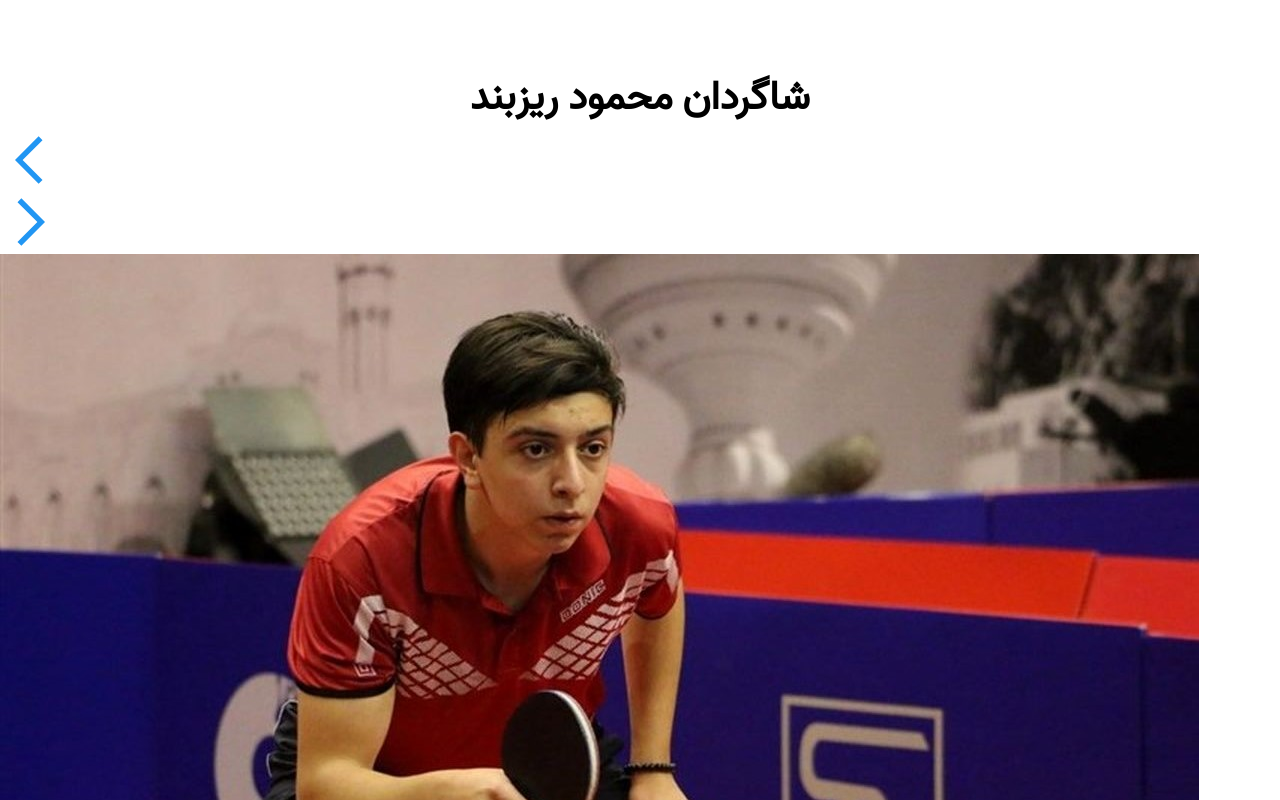
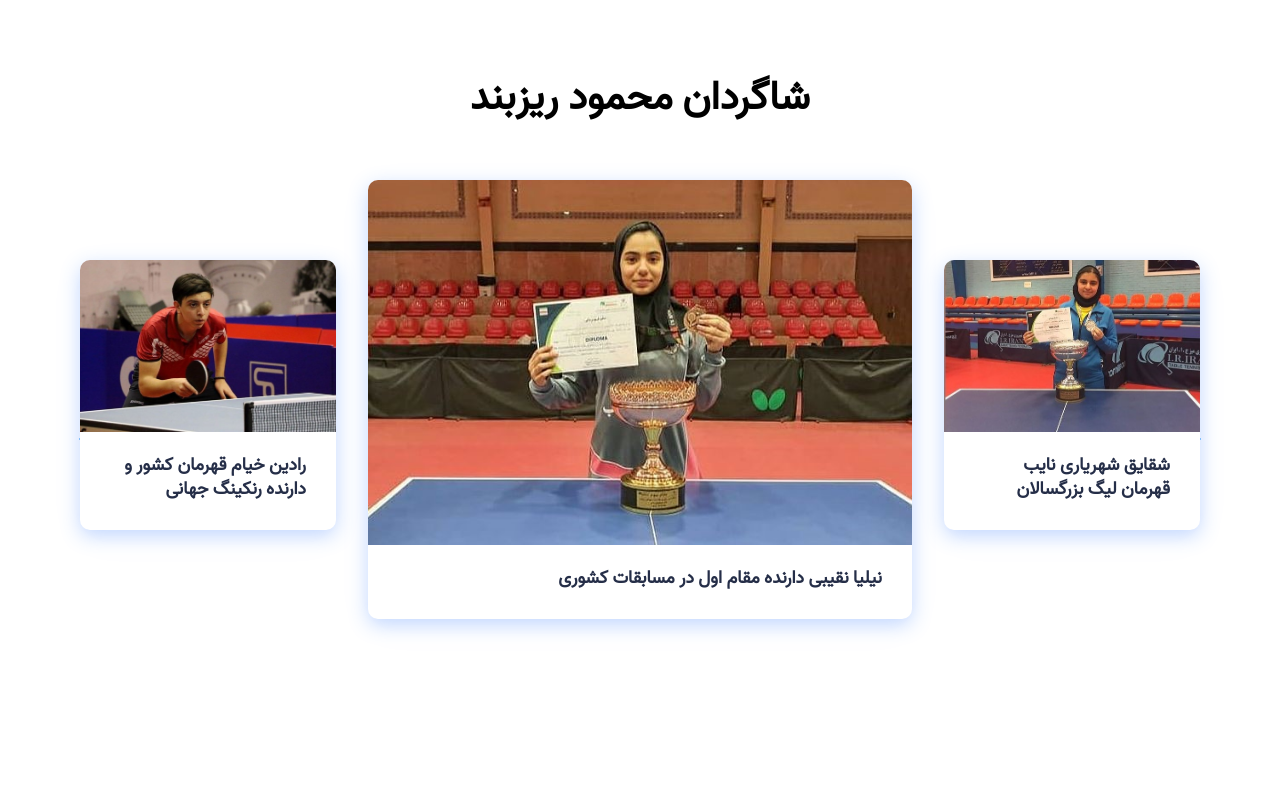
Before and after one commit to 00-team/ping-pong-site, a React app: page / in a window 1280 px wide. Shown: the part 2560-3360 px from the top of the page. Built offline with nearby package versions, Linux system fonts and the light colour scheme; a web font is replaced by a local one.

Commit message:
png added slider css edited

```diff
--- a/src/components/layouts/sass/bio.scss
+++ b/src/components/layouts/sass/bio.scss
@@ -40,7 +40,6 @@ $disc_mobile: 15px;
         min-width: 1500px;
         margin: 2rem 10rem;
         padding: 2rem;
-        border-bottom: 10px;
         box-shadow: 0 6px 20px rgb(0 0 0 / 30%);
 
         .table_img {
@@ -65,3 +64,11 @@ $disc_mobile: 15px;
         }
     }
 }
+@media only screen and (max-width: 1200px) {
+    .bio {
+        display: flex;
+        flex-direction: column;
+        justify-content: center;
+        align-items: center;
+    }
+}
--- a/src/components/layouts/sass/students.scss
+++ b/src/components/layouts/sass/students.scss
@@ -1,59 +1,193 @@
+// background: linear-gradient(to right, #3c3b3f, rgb(60, 59, 63,0.5),#3c3b3f);
+// font-weight: bold;
+// text-shadow: -1px 2px 2px rgba(150, 150, 150, 1);
+
+$heading1: 80px;
+$heading2: 40px;
+$disc: 18px;
+$heading1_mobile: 40px;
+$heading2_mobile: 20px;
+$disc_mobile: 15px;
+
 .students {
     padding: 3rem 0;
-    // background-color: #fff;
 
-    // react swiper
-
-    .swiper-container {
-        width: 70vh;
-        height: 40vh;
-        overflow: visible;
-        margin: 50px auto;
-        user-select: none;
+    .imgCards {
+        min-width: 2000px;
+        margin: 2rem 10rem;
     }
 
-    .swiper-slide {
+    .cards__container {
         position: relative;
-        text-align: center;
-        font-size: 18px;
+        background-color: #fff;
+        display: flex;
+        flex-flow: column;
+        align-items: center;
+        max-width: 1500px;
+        width: 90%;
+        margin: 0 auto;
 
+        .btns {
+            position: absolute;
+            top: 50%;
+            cursor: pointer;
+            &.prev {
+                left: 0;
+            }
+            &.next {
+                position: absolute;
+                right: 0;
+            }
+        }
+    }
 
-        /* Center slide text vertically */
-        display: -webkit-box;
-        display: -ms-flexbox;
-        display: -webkit-flex;
+    .cards__wrapper {
+        position: relative;
+        margin: 50px 0 45px;
+    }
+
+    .cards__items {
+        margin-bottom: 24px;
+    }
+
+    .cards__item {
         display: flex;
-        -webkit-box-pack: center;
-        -ms-flex-pack: center;
-        -webkit-justify-content: center;
-        justify-content: center;
-        -webkit-box-align: center;
-        -ms-flex-align: center;
-        -webkit-align-items: center;
-        align-items: center;
+        flex: 1;
+        margin: 0 1rem;
+        border-radius: 10px;
+    }
 
-        background-size: cover;
-        background-position: center;
+    .cards__item__link {
+        background-color: #fff;
 
-        img {
-            display: block;
-            width: 100%;
-            height: 100%;
-            object-fit: cover;
-            object-position: top;
+        display: flex;
+        flex-flow: column;
+        width: 100%;
+        box-shadow: 0 6px 20px rgba(56, 125, 255, 0.3);
+        -webkit-filter: drop-shadow(0 6px 20px rgba(56, 125, 255, 0.017));
+        filter: drop-shadow(0 6px 20px rgba(56, 125, 255, 0.017));
+        border-radius: 10px;
+        overflow: hidden;
+        text-decoration: none;
+    }
+
+    .cards__item__pic-wrap {
+        position: relative;
+        width: 100%;
+        padding-top: 67%;
+        overflow: hidden;
+    }
+
+    .fade-img {
+        animation-name: fade-img;
+        animation-duration: 2s;
+    }
+
+    .cards__item__pic-wrap::after {
+        opacity: 0;
+        content: attr(data-category);
+        position: absolute;
+        bottom: 0;
+        left: 0;
+        transform: translate(50%, 0%);
+        padding: 6px 8px;
+        max-width: calc((100%) - 60px);
+        font-size: 12px;
+        font-weight: 700;
+        color: #fff;
+        background-color: #1f98f4;
+        box-sizing: border-box;
+    }
+
+    .cards__item__img {
+        position: absolute;
+        top: 0;
+        right: 0;
+        bottom: 0;
+        left: 0;
+        display: block;
+        width: 100%;
+        max-width: 100%;
+        height: 100%;
+        max-height: 100%;
+        object-fit: cover;
+        transition: all 0.2s linear;
+    }
+
+    .cards__item__img:hover {
+        transform: scale(1.1);
+    }
+
+    .cards__item__info {
+        padding: 20px 30px 30px;
+    }
+
+    .cards__item__text {
+        color: #252e48;
+        font-size: $disc;
+        line-height: 24px;
+    }
+
+    .slide {
+        transition: translateX ease-in-out 0.4s;
+        position: relative;
+        top: 50%;
+        &.center {
+            width: 80%;
+            z-index: 1;
+            // left: 50%;
+        }
+        &.prev {
+            left: 0;
+            margin-top: 10vh;
+            width: 40%;
+            // transform: translateX(65px);
+
+        }
+        &.next {
+            right: 0;
+            margin-top: 10vh;
+            width: 40%;
+            // transform: translateX(-65px);
+        }
+    }
+
+    @media only screen and (min-width: 1200px) {
+        .content__blog__container {
+            width: 84%;
+        }
+    }
+
+    @media only screen and (min-width: 1024px) {
+        .cards__items {
+            display: flex;
         }
 
-        .discription {
-            position: absolute;
-            bottom: 0;
-            width: 100%;
-            background: linear-gradient(to right, #3c3b3f, rgb(60, 59, 63,0.5),#3c3b3f);
-            padding: 1rem;
+        #grid {
+            display: grid;
+            grid-template-columns: repeat(4, 1fr);
+            grid-template-rows: repeat(1, 1fr);
+            grid-column-gap: 16px;
+            grid-row-gap: 20px;
+        }
+    }
 
-            color: snow;
+    @media only screen and (max-width: 1024px) {
+        .cards__item {
+            margin-bottom: 2rem;
+            width: 45vh;
+        }
 
-            font-weight: bold;
-            text-shadow: -1px 2px 2px rgba(150, 150, 150, 1);
+        .cards {
+            padding: 0;
+        }
+    }
+    @media screen and (max-width: 960px) {
+        h1 {
+            font-size: $heading2_mobile;
+        }
+        .cards__item__text {
+            font-size: $disc_mobile;
         }
     }
 }
```
Also changed, not shown: src/static/students/nilia.jpg.
